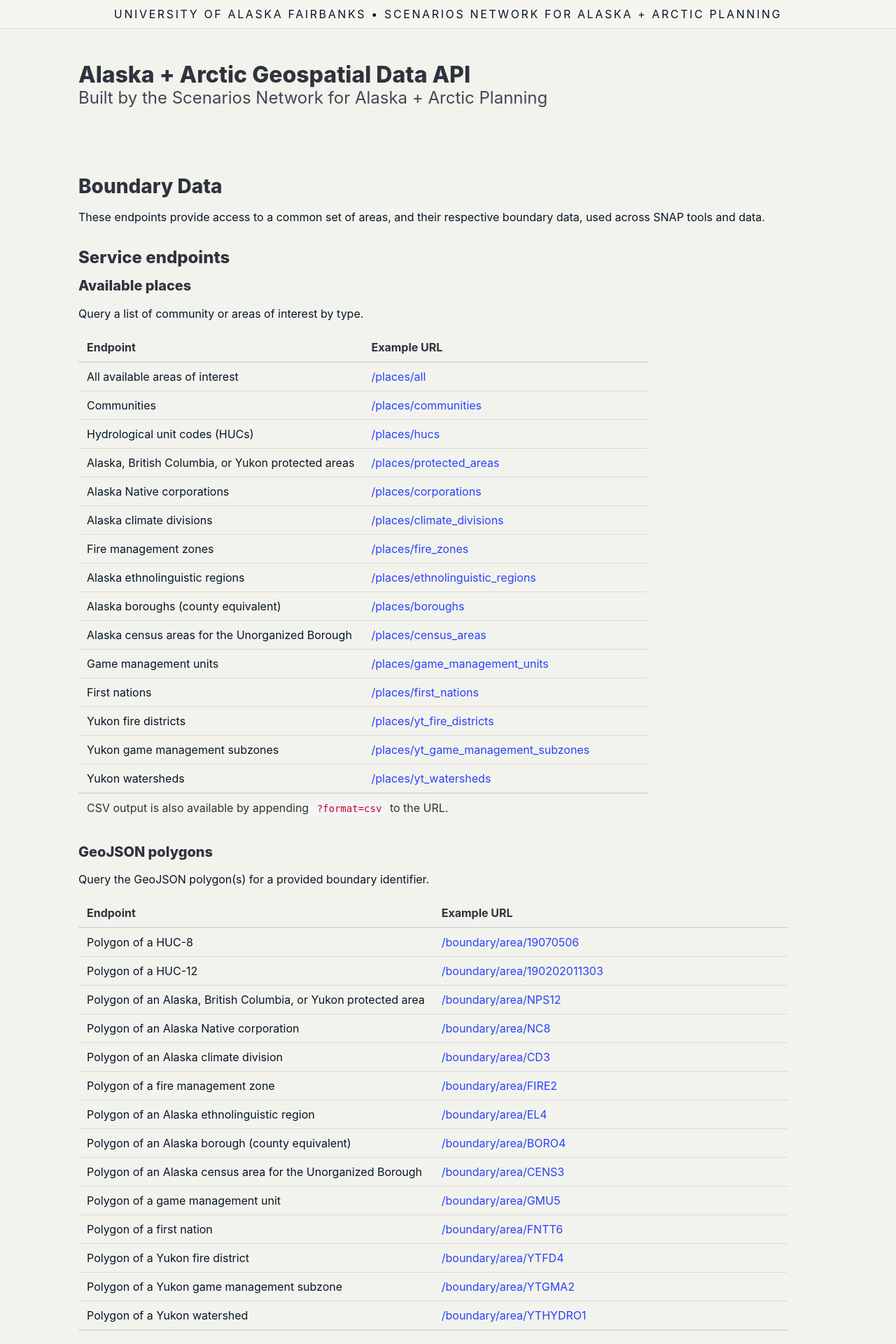
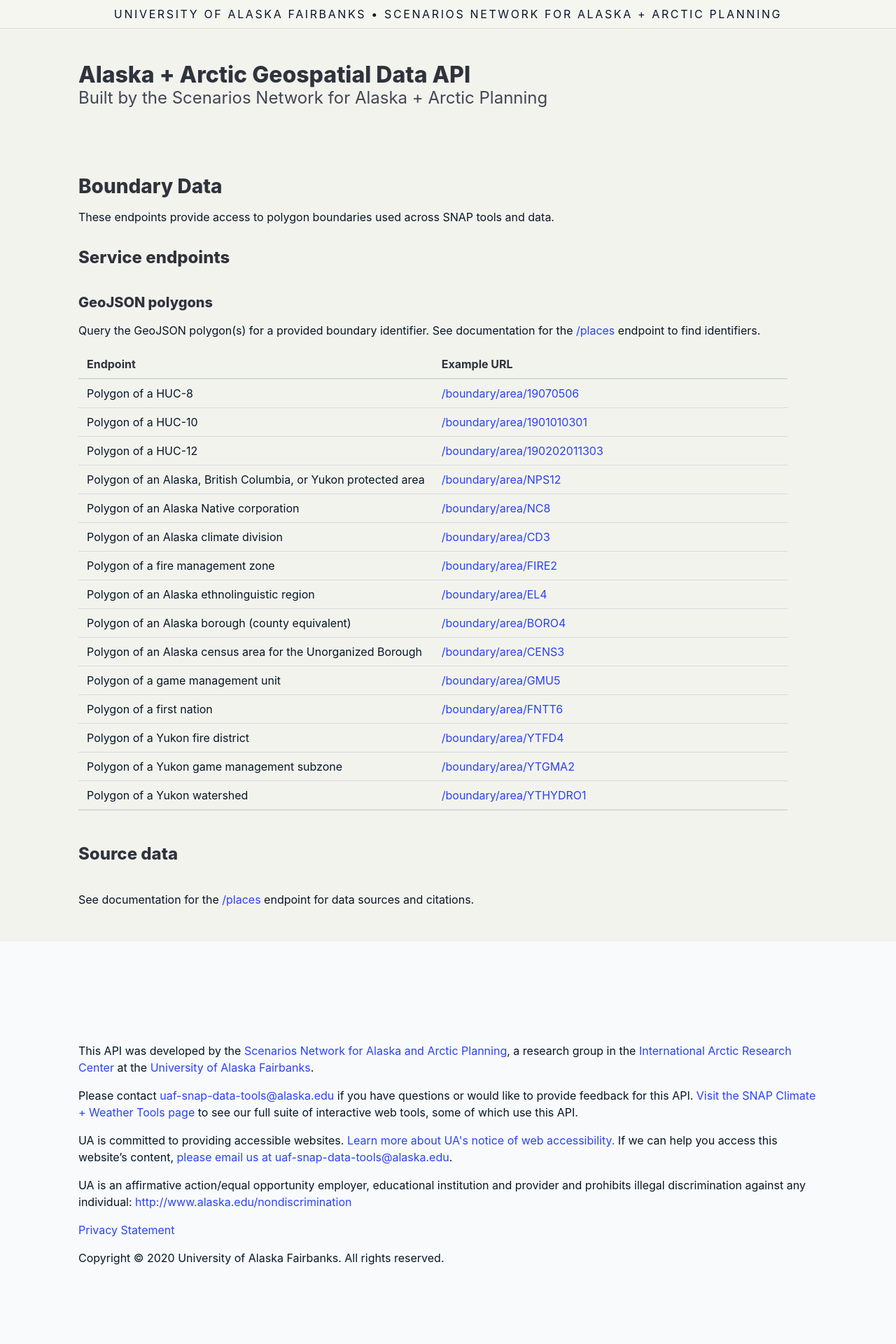
Before and after one commit to ua-snap/data-api, a Python web app: template templates/documentation/boundary.html in a window 1280 px wide. Shown: the top 1920 px of the page at 70% size. After the commit the page ends 1807 px from the top, so only its background shows below. Run offline with Jinja, Linux system fonts and the light colour scheme; the template is opened without the code that fills it: most values are stand-ins (such as "Sample title", 1, 10 or a date in 2020).

Commit message:
split service categories into geospatial and data; add places documentation page; drop ecoregions (temporary)

```diff
--- a/routes/__init__.py
+++ b/routes/__init__.py
@@ -36,3 +36,4 @@ from .indicators import *
 from .hydrology import *
 from .demographics import *
 from .cmip6 import *
+from .places import *
--- a/templates/documentation/boundary.html
+++ b/templates/documentation/boundary.html
@@ -1,95 +1,15 @@
 {% extends 'base.html' %} {% block content %}
 <h2>Boundary Data</h2>
 <p>
-  These endpoints provide access to a common set of areas, and their respective boundary data, used across SNAP tools
+  These endpoints provide access to polygon boundaries used across SNAP tools
   and data.
 </p>
 
 <h3>Service endpoints</h3>
-
-<h4>Available places</h4>
-
-<p>Query a list of community or areas of interest by type.</p>
-
-<table class="endpoints">
-  <thead>
-    <tr>
-      <th class="endpoint-label">Endpoint</th>
-      <th class="endpoint-url">Example URL</th>
-    </tr>
-  </thead>
-  <tbody>
-    <tr>
-      <td>All available areas of interest</td>
-      <td><a href="/places/all">/places/all</a></td>
-    </tr>
-    <tr>
-      <td>Communities</td>
-      <td><a href="/places/communities">/places/communities</a></td>
-    </tr>
-    <tr>
-      <td>Hydrological unit codes (HUCs)</td>
-      <td><a href="/places/hucs">/places/hucs</a></td>
-    </tr>
-    <tr>
-      <td>Alaska, British Columbia, or Yukon protected areas</td>
-      <td><a href="/places/protected_areas">/places/protected_areas</a></td>
-    </tr>
-    <tr>
-      <td>Alaska Native corporations</td>
-      <td><a href="/places/corporations">/places/corporations</a></td>
-    </tr>
-    <tr>
-      <td>Alaska climate divisions</td>
-      <td><a href="/places/climate_divisions">/places/climate_divisions</a></td>
-    </tr>
-    <tr>
-      <td>Fire management zones</td>
-      <td><a href="/places/fire_zones">/places/fire_zones</a></td>
-    </tr>
-    <tr>
-      <td>Alaska ethnolinguistic regions</td>
-      <td><a href="/places/ethnolinguistic_regions">/places/ethnolinguistic_regions</a></td>
-    </tr>
-    <tr>
-      <td>Alaska boroughs (county equivalent)</td>
-      <td><a href="/places/boroughs">/places/boroughs</a></td>
-    </tr>
-    <tr>
-      <td>Alaska census areas for the Unorganized Borough</td>
-      <td><a href="/places/census_areas">/places/census_areas</a></td>
-    </tr>
-    <tr>
-      <td>Game management units</td>
-      <td><a href="/places/game_management_units">/places/game_management_units</a></td>
-    </tr>
-    <tr>
-      <td>First nations</td>
-      <td><a href="/places/first_nations">/places/first_nations</a></td>
-    </tr>
-    <tr>
-      <td>Yukon fire districts</td>
-      <td><a href="/places/yt_fire_districts">/places/yt_fire_districts</a></td>
-    </tr>
-    <tr>
-      <td>Yukon game management subzones</td>
-      <td><a href="/places/yt_game_management_subzones">/places/yt_game_management_subzones</a></td>
-    </tr>
-    <tr>
-      <td>Yukon watersheds</td>
-      <td><a href="/places/yt_watersheds">/places/yt_watersheds</a></td>
-    </tr>
-  </tbody>
-  <tfoot>
-    <tr>
-      <td colspan="2">CSV output is also available by appending <code>?format=csv</code> to the URL.</td>
-    </tr>
-  </tfoot>
-</table>
-
+<br/>
 <h4>GeoJSON polygons</h4>
 
-<p>Query the GeoJSON polygon(s) for a provided boundary identifier.</p>
+<p>Query the GeoJSON polygon(s) for a provided boundary identifier. See documentation for the <a href="/places">/places</a> endpoint to find identifiers.</p>
 
 <table class="endpoints">
   <thead>
@@ -102,6 +22,11 @@
     <tr>
       <td>Polygon of a HUC-8</td>
       <td><a href="/boundary/area/19070506">/boundary/area/19070506</a>
+      </td>
+    </tr>
+    <tr>
+      <td>Polygon of a HUC-10</td>
+      <td><a href="/boundary/area/1901010301">/boundary/area/1901010301</a>
       </td>
     </tr>
     <tr>
@@ -174,52 +99,7 @@
 </table>
 
 <h3>Source data</h3>
-
-<table>
-  <thead>
-    <tr>
-      <th style="min-width: 30%;">Metadata & source data access</th>
-      <th>Citation</th>
-    </tr>
-  </thead>
-  <tbody>
-    <tr>
-      <td>
-        <a href="https://map-data.service.yukon.ca/GeoYukon/Administrative_Boundaries/Fire_Districts/">
-          Yukon Fire Districts
-        </a>
-      </td>
-      <td>GeoYukon, Government of Yukon.
-        <a href="https://map-data.service.yukon.ca/GeoYukon/Administrative_Boundaries/Fire_Districts/">
-          https://map-data.service.yukon.ca/GeoYukon/Administrative_Boundaries/Fire_Districts/
-        </a>
-      </td>
-    </tr>
-    <tr>
-      <td>
-        <a href="https://map-data.service.yukon.ca/GeoYukon/Administrative_Boundaries/Game_Management_Areas_250k/">
-          Yukon Game Management Subzones
-        </a>
-      </td>
-      <td>GeoYukon, Government of Yukon.
-        <a href="https://map-data.service.yukon.ca/GeoYukon/Administrative_Boundaries/Game_Management_Areas_250k/">
-          https://map-data.service.yukon.ca/GeoYukon/Administrative_Boundaries/Game_Management_Areas_250k/
-        </a>
-      </td>
-    </tr>
-    <tr>
-      <td>
-        <a href="https://open.canada.ca/data/en/dataset/a4b190fe-e090-4e6d-881e-b87956c07977">
-          Yukon Watersheds
-        </a>
-      </td>
-      <td>National Hydro Network (NHN) - GeoBase Series, Natural Resources Canada.<br />
-        <a href="https://open.canada.ca/data/en/dataset/a4b190fe-e090-4e6d-881e-b87956c07977">
-          https://open.canada.ca/data/en/dataset/a4b190fe-e090-4e6d-881e-b87956c07977
-        </a>
-      </td>
-    </tr>
-  </tbody>
-</table>
+<br/>
+<p>See documentation for the <a href="/places">/places</a> endpoint for data sources and citations.</p>
 
 {% endblock %}
```
Also changed, not shown: application.py (+21 -4 lines), routes/places.py (added, +14 -0 lines), templates/documentation/places.html (added, +139 -0 lines), templates/index.html (+9 -1 lines).
